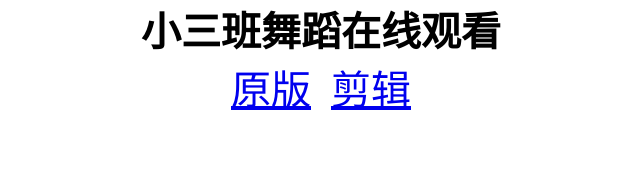
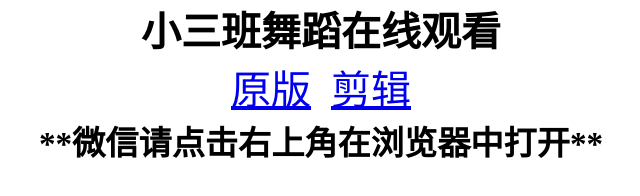
Before and after one commit to mrjeye/blog, a plain HTML site: page class3/index.html in a window 1280 px wide. Shown: the whole page, without its empty margins (319-959 px from the left). Drawn offline with Linux system fonts and the light colour scheme.

Commit message:
Update index.html

```diff
--- a/class3/index.html
+++ b/class3/index.html
@@ -15,6 +15,8 @@
 			<h4>小三班舞蹈在线观看</h4>
 			<a href="http://i.j99.tech:90/vs/sharing/kPAVzPvr#!bW92aWUtMTU5NQ==">原版</a>&nbsp;
 			<a href="http://i.j99.tech:90/vs/sharing/kPAVzPvr#!bW92aWUtMTU5Ng==">剪辑</a>
+			<br/>
+			<h5>**微信请点击右上角在浏览器中打开**</h5>
 		</div>
 		<script type="text/javascript">
 			function is_weixin() {
```
